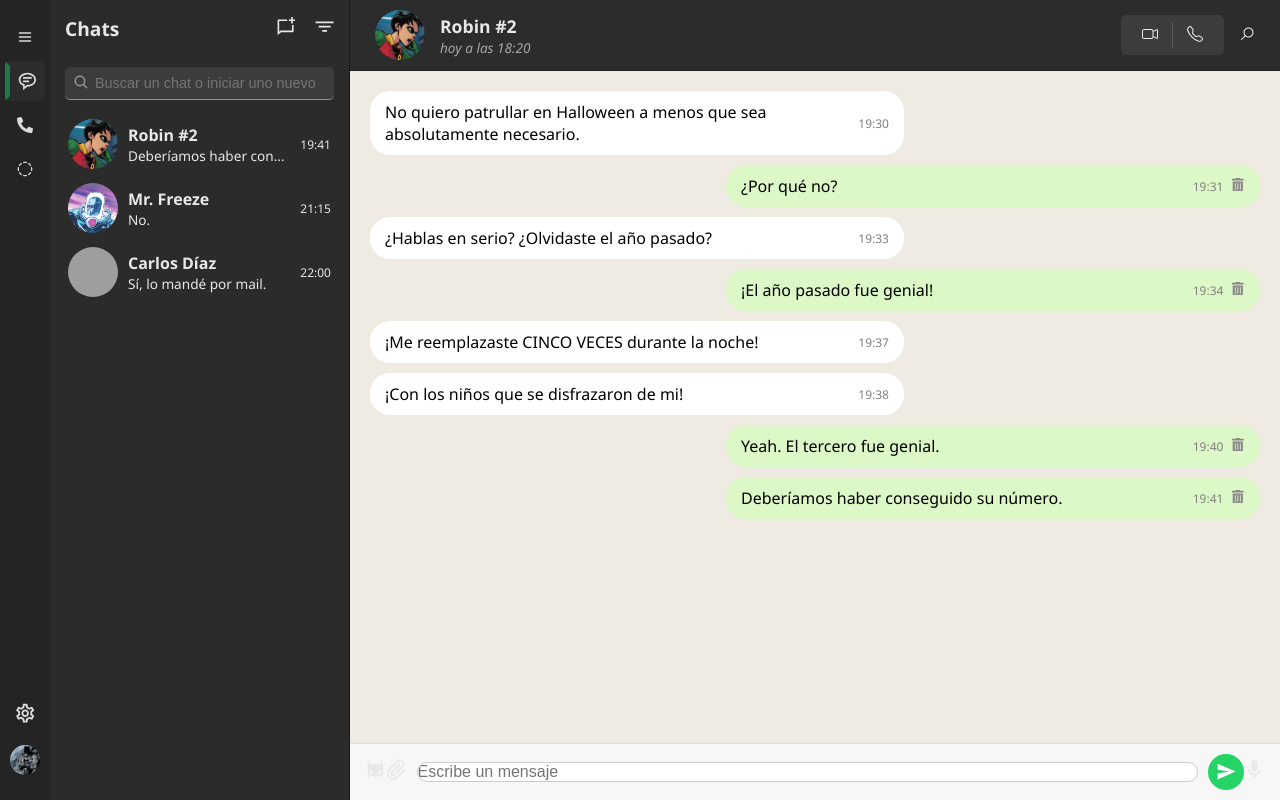
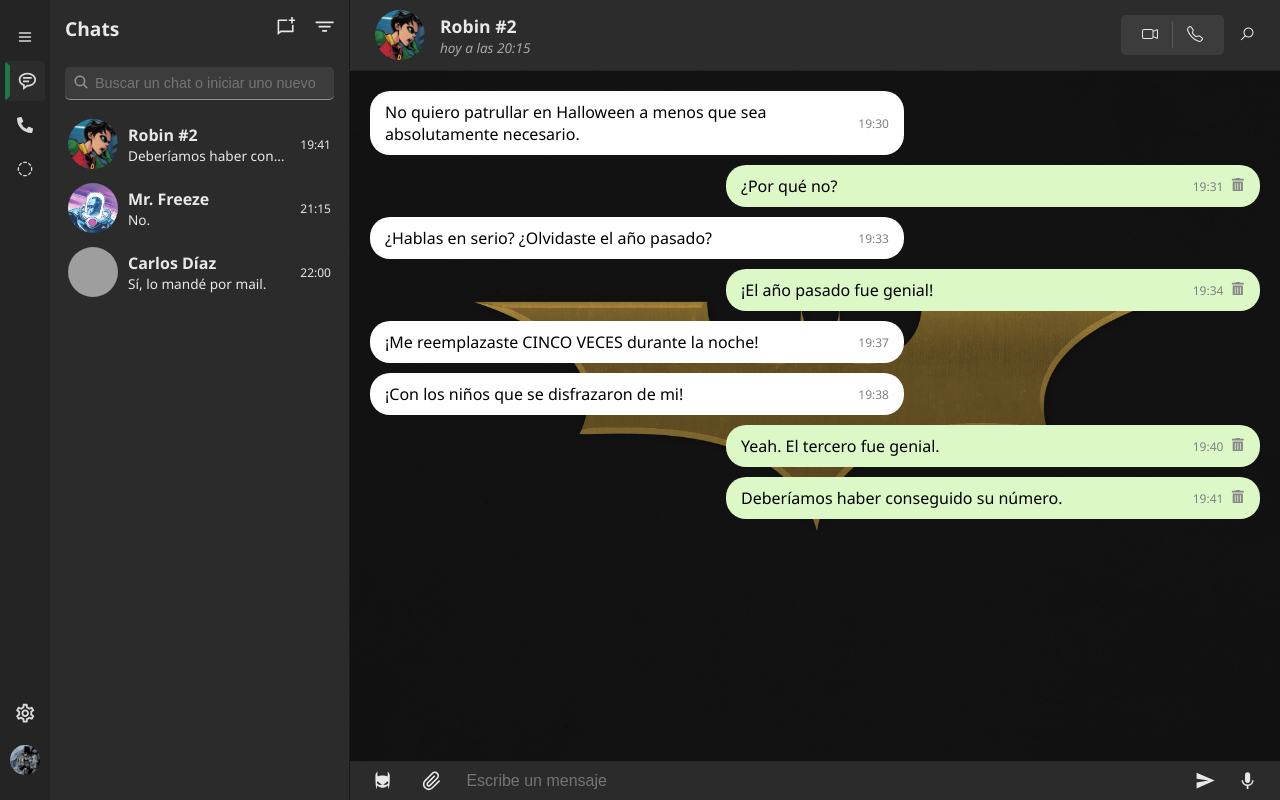
Before and after one commit to astridc-27/wspclone, a React (Vite) app: page /1 in a window 1280 px wide. Built offline with nearby package versions, Linux system fonts and the light colour scheme; grey boxes are pictures that could not be loaded.

Commit message:
Final version

```diff
--- a/src/components/ChatInput.css
+++ b/src/components/ChatInput.css
@@ -1,45 +1,45 @@
 .chat-input {
     display: flex;
     align-items: center;
-    padding: 10px 15px;
-    border-top: 1px solid #ddd;
-    background: #f7f7f7;
+    justify-content: center;
+    padding: 0px 8px;
+    border-top: 1px solid #242424;
+    background: #2b2b2b;
 }
 
 .chat-input input {
     flex-grow: 1;
-    border-radius: 20px;
-    -webkit-border-radius: 20px;
-    -moz-border-radius: 20px;
-    -ms-border-radius: 20px;
-    -o-border-radius: 20px;
-    border: 1px solid #ccc;
+    border: none;
     margin: 0 10px;
     font-size: 1rem;
+    background: #2b2b2b;
+    padding: 10px 0;
+    color: #e8e8e8;
 }
 
 .icon {
     background: none;
     border: none;
-    font-size: 1.3rem;
+    font-size: 1.2rem;
     cursor: pointer;
     color: #e8e8e8;
 }
 
+.input-icon {
+    padding: 0px 15px;
+    display: flex;
+    justify-content: center;
+    align-items: center;
+}
+
 .send-btn {
-    background-color: #25d366;
-    border-radius: 50%;
-    -webkit-border-radius: 50%;
-    -moz-border-radius: 50%;
-    -ms-border-radius: 50%;
-    -o-border-radius: 50%;
-    color: white;
+    color: #e8e8e8;
     border: none;
-    width: 36px;
-    height: 36px;
     font-size: 1.2rem;
     cursor: pointer;
     display: flex;
     justify-content: center;
     align-items: center;
+    background: transparent;
+    padding: 0 8px;
 }
--- a/src/components/ChatInput.jsx
+++ b/src/components/ChatInput.jsx
@@ -8,8 +8,8 @@ import './ChatInput.css';
 function ChatInput({ newMessage, onChange, onSend, onKeyPress }) {
   return (
         <div className="chat-input">
-            <button className="icon emoji"><GiBatMask /></button>
-            <button className="icon attach"><GrAttachment /></button>
+            <button className="icon input-icon"><GiBatMask /></button>
+            <button className="icon input-icon"><GrAttachment /></button>
             <input
             type="text"
             placeholder="Escribe un mensaje"
@@ -20,7 +20,7 @@ function ChatInput({ newMessage, onChange, onSend, onKeyPress }) {
             <button className="send-btn" onClick={onSend} title="Enviar mensaje">
                 <IoSendSharp />
             </button>
-            <button className="icon mic"><IoMdMic /></button>
+            <button className="icon input-icon"><IoMdMic /></button>
         </div>
     );
 }
--- a/src/components/ChatMessages.css
+++ b/src/components/ChatMessages.css
@@ -2,7 +2,8 @@
   padding: 20px;
   overflow-y: auto;
   flex: 1;
-  background-color: #efeae2;
+  background: url(/fondo.jpeg) repeat center center;
+  background-size: cover;
 }
 
 .message-bubble {
--- a/src/components/ChatWelcome.css
+++ b/src/components/ChatWelcome.css
@@ -7,5 +7,5 @@
     color: #777;
     font-size: 1.2rem;
     font-weight: 600;
-    background: #ece5dd;
+    background: #242424;
 }
--- a/src/data/chatData.js
+++ b/src/data/chatData.js
@@ -2,7 +2,7 @@ const chatData = [
     {
         id: '1',
         name: 'Robin #2',
-        lastSeen: 'hoy a las 18:20',
+        lastSeen: 'hoy a las 20:15',
         avatar: '/robin2.jpg',
         messages: [
             { from: 'Robin #2', text: 'No quiero patrullar en Halloween a menos que sea absolutamente necesario.', time: '19:30' },
@@ -18,7 +18,7 @@ const chatData = [
     {
     id: '2',
     name: 'Mr. Freeze',
-    lastSeen: 'hoy a las 13:10',
+    lastSeen: 'hoy a las 21:25',
     avatar: '/freeze.jpg',
     messages: [
       { from: 'Mr. Freeze', text: 'Cede a mis exigencias o cubrire Gotham con un invierno eterno.', time: '21:03' },
```
Also changed, not shown: public/fondo.jpeg (added).
